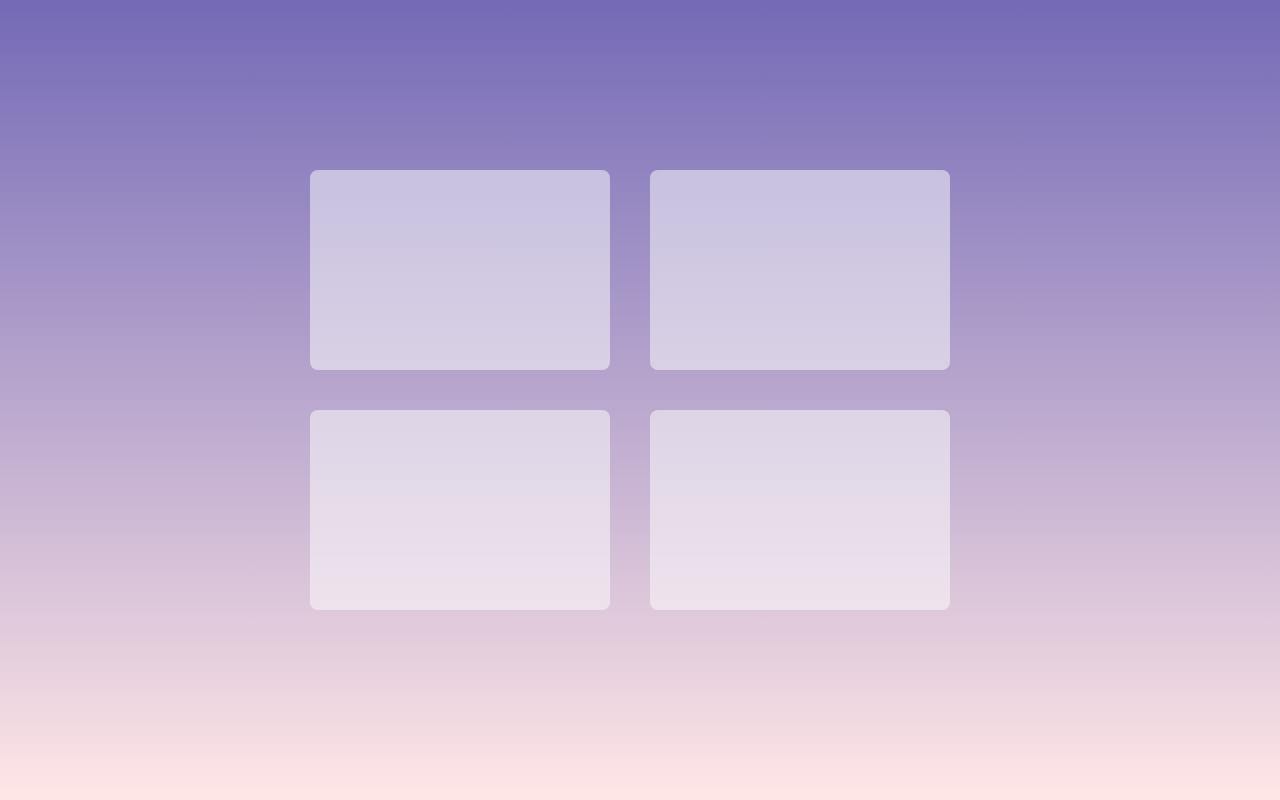
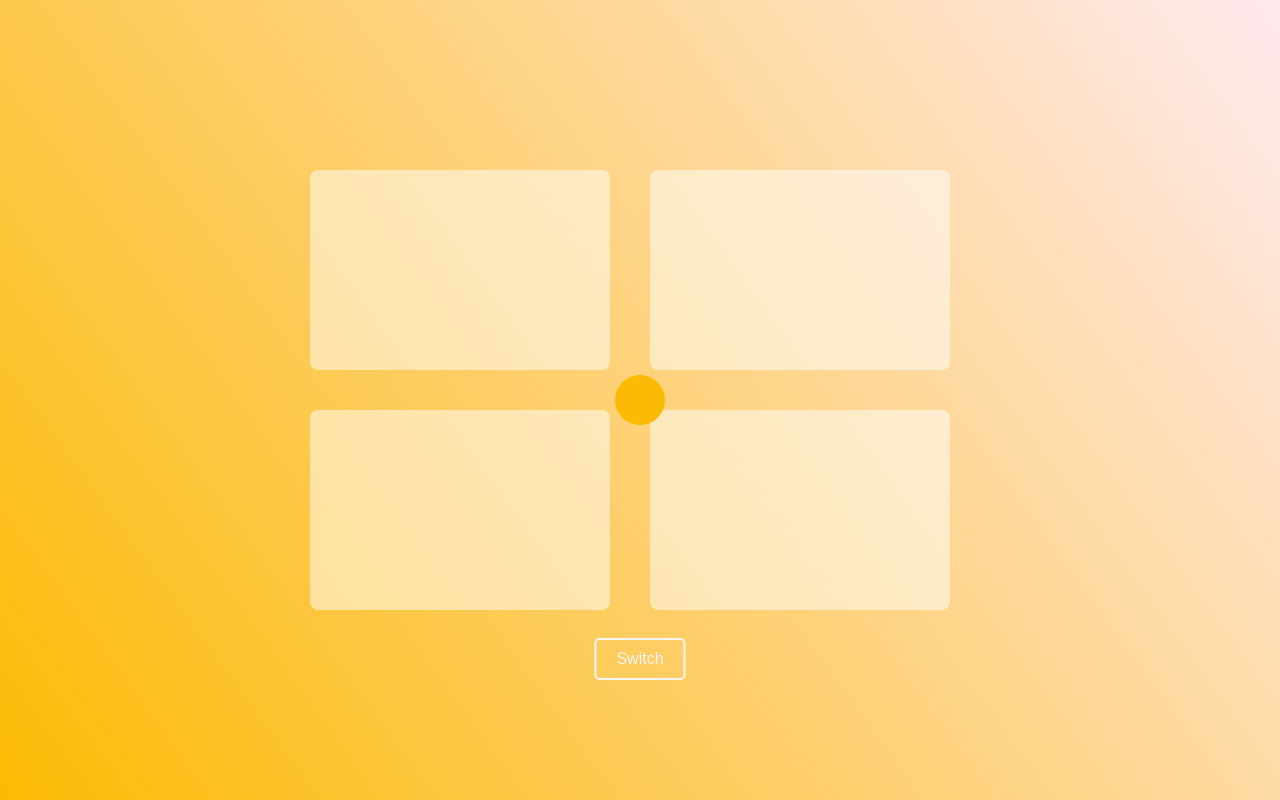
Before and after one commit to fromhelianthus/my-framer, a React (Create React App) app: page / in a window 1280 px wide. Built offline with nearby package versions, Linux system fonts and the light colour scheme.

Commit message:
feat: add circle in box

```diff
--- a/package.json
+++ b/package.json
@@ -11,7 +11,7 @@
     "@types/node": "^16.18.97",
     "@types/react": "^18.3.2",
     "@types/react-dom": "^18.3.0",
-    "framer-motion": "^11.2.3",
+    "framer-motion": "^11.11.11",
     "gh-pages": "^6.1.1",
     "react": "^18.3.1",
     "react-dom": "^18.3.1",
--- a/src/App.css
+++ b/src/App.css
@@ -3,7 +3,7 @@ html,
 #root {
     width: 100%;
     height: 100%;
-    background: linear-gradient(to bottom, #7469b6, #ffe6e6);
+    background: linear-gradient(0.15turn, #fcba03, #ffe9ee);
     margin: 0;
     display: flex;
     justify-content: center;
@@ -37,3 +37,33 @@ html,
     background-color: rgba(0, 0, 0, 0.6);
     z-index: 9;
 }
+
+.circle {
+    position: absolute;
+    top: 50%;
+    left: 50%;
+    transform: translate(-50%, -50%);
+    border-radius: 50%;
+    width: 50px;
+    height: 50px;
+    z-index: 15;
+}
+
+.toggle-button {
+    position: fixed;
+    bottom: 15%;
+    left: 50%;
+    transform: translateX(-50%);
+    padding: 10px 20px;
+    background-color: transparent;
+    border: 2px solid whitesmoke;
+    color: whitesmoke;
+    font-size: 16px;
+    cursor: pointer;
+    border-radius: 5px;
+}
+
+.toggle-button:hover {
+    color: #fcba03;
+    background-color: whitesmoke;
+}
--- a/src/App.tsx
+++ b/src/App.tsx
@@ -4,6 +4,7 @@ import "./App.css";
 
 const App: React.FC = () => {
     const [activeIndex, setActiveIndex] = useState<number | null>(null);
+    const [isMoving, setIsMoving] = useState<boolean>(false);
 
     const handleClick = (index: number) => {
         setActiveIndex(activeIndex === index ? null : index);
@@ -11,9 +12,31 @@ const App: React.FC = () => {
 
     const initialPosition = (index: number) => {
         return {
-            x: index === 0 ? "-100%" : index === 1 ? "0%" : index === 2 ? "-100%" : index === 3 ? "0%" : "",
-            y: index === 0 ? "-100%" : index === 1 ? "-100%" : index === 2 ? "0%" : index === 3 ? "0%" : ""
+            x:
+                index === 0
+                    ? "-100%"
+                    : index === 1
+                    ? "0%"
+                    : index === 2
+                    ? "-100%"
+                    : index === 3
+                    ? "0%"
+                    : "",
+            y:
+                index === 0
+                    ? "-100%"
+                    : index === 1
+                    ? "-100%"
+                    : index === 2
+                    ? "0%"
+                    : index === 3
+                    ? "0%"
+                    : "",
         };
+    };
+
+    const toggleCircle = () => {
+        setIsMoving(!isMoving); // 버튼 클릭 시 원의 위치 이동 상태 변경
     };
 
     return (
@@ -36,8 +59,7 @@ const App: React.FC = () => {
                                     y: "-50%",
                                     opacity: 1,
                                 }}
-                                exit={{
-                                }}
+                                exit={{}}
                                 style={{
                                     position: "fixed",
                                     top: "50%",
@@ -61,6 +83,35 @@ const App: React.FC = () => {
                     </div>
                 ))}
             </AnimatePresence>
+
+            {/* 동그란 원 */}
+            <motion.div
+                className="circle"
+                animate={{
+                    x: isMoving ? "50%" : "-50%", // 2번째 박스 -> 4번째 박스로 이동
+                    y: isMoving ? "50%" : "-50%", // 2번째 박스 -> 4번째 박스로 이동
+                }}
+                transition={{
+                    duration: 1, // 이동 시간
+                    ease: "easeInOut",
+                }}
+                style={{
+                    position: "absolute",
+                    top: "50%",
+                    left: "50%",
+                    transform: "translate(-50%, -50%)",
+                    backgroundColor: "#fcba03",
+                    borderRadius: "50%",
+                    width: "50px", // 동그라미 크기
+                    height: "50px",
+                }}
+            />
+
+            {/* 버튼 */}
+            <button onClick={toggleCircle} className="toggle-button">
+                Switch
+            </button>
+
             {activeIndex !== null && (
                 <div
                     className="overlay"
```
Also changed, not shown: 1 other file (tests, documents, lock files or other folders).
